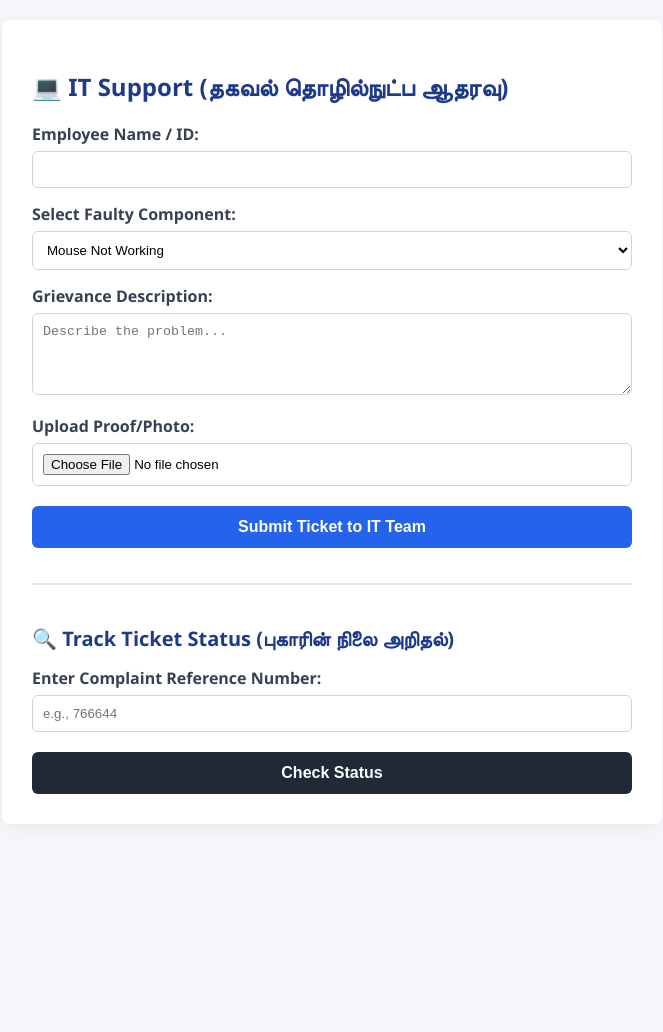
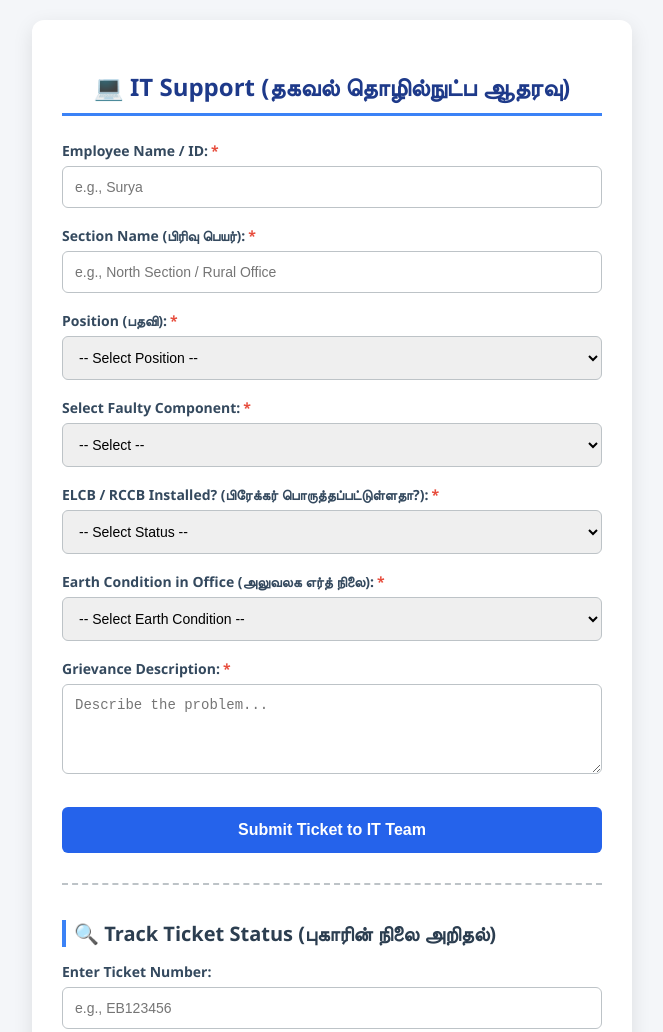
Before and after one commit to tamizharasan8822-eng/online-grievance-system, a website: page index.html in a window 1280 px wide. Shown: the top 1032 px of the page, without its empty margins (308-971 px from the left). Before the commit the page ends 844 px from the top, so only its background shows below. Drawn offline with Linux system fonts and the light colour scheme.

Commit message:
Update index.html

```diff
--- a/index.html
+++ b/index.html
@@ -1,195 +1,202 @@
 <!DOCTYPE html>
-<html lang="en">
+<html lang="ta">
 <head>
     <meta charset="UTF-8">
     <meta name="viewport" content="width=device-width, initial-scale=1.0">
-    <title>IT Support Grievance System</title>
+    <title>IT Support & EB AMC Grievance System</title>
     <style>
-        body {
-            font-family: 'Segoe UI', sans-serif;
-            margin: 0;
-            padding: 20px;
-            background-color: #f4f6f9;
-        }
-        .container {
-            max-width: 600px;
-            margin: 0 auto;
-            background: #fff;
-            padding: 30px;
-            border-radius: 8px;
-            box-shadow: 0 4px 15px rgba(0,0,0,0.05);
-        }
-        h2 {
-            color: #1e3a8a;
-            margin-bottom: 20px;
-            font-size: 24px;
-        }
-        label {
-            display: block;
-            margin-top: 15px;
-            font-weight: 600;
-            color: #374151;
-        }
-        input, textarea, select {
-            width: 100%;
-            padding: 10px;
-            margin-top: 6px;
-            border: 1px solid #d1d5db;
-            border-radius: 6px;
-            box-sizing: border-box;
-            background-color: #fff;
-        }
-        button {
-            width: 100%;
-            margin-top: 20px;
-            padding: 12px;
-            background-color: #2563eb;
-            color: white;
-            border: none;
-            border-radius: 6px;
-            cursor: pointer;
-            font-size: 16px;
-            font-weight: bold;
-        }
-        button:hover {
-            background-color: #1d4ed8;
-        }
-        .track-section {
-            margin-top: 35px;
-            border-top: 2px solid #e5e7eb;
-            padding-top: 20px;
-        }
-        .track-section h3 {
-            color: #1e3a8a;
-            font-size: 20px;
-            margin-bottom: 15px;
-        }
-        #checkStatusBtn {
-            background-color: #1f2937;
-        }
-        #checkStatusBtn:hover {
-            background-color: #111827;
-        }
-        .status-box {
-            margin-top: 25px;
-            padding: 15px;
-            border: 2px solid #28a745;
-            background-color: #d4edda;
-            color: #155724;
-            border-radius: 6px;
-            display: none;
-        }
+        body { font-family: 'Segoe UI', Tahoma, Geneva, Verdana, sans-serif; background-color: #f4f6f9; margin: 0; padding: 20px; display: flex; justify-content: center; align-items: center; min-height: 100vh; }
+        .container { background-color: #ffffff; padding: 30px; border-radius: 12px; box-shadow: 0 6px 20px rgba(0, 0, 0, 0.1); width: 100%; max-width: 600px; box-sizing: border-box; }
+        h2 { text-align: center; color: #1e3a8a; margin-bottom: 25px; font-size: 24px; border-bottom: 3px solid #3b82f6; padding-bottom: 10px; }
+        h3 { color: #2c3e50; margin-top: 35px; margin-bottom: 15px; font-size: 20px; border-left: 4px solid #3b82f6; padding-left: 8px; }
+        .form-group { margin-bottom: 18px; }
+        label { display: block; margin-bottom: 6px; color: #34495e; font-weight: 600; font-size: 14px; }
+        input[type="text"], input[type="tel"], select, textarea { width: 100%; padding: 12px; border: 1px solid #bdc3c7; border-radius: 6px; box-sizing: border-box; font-size: 14px; transition: all 0.3s; }
+        input[type="text"]:focus, input[type="tel"]:focus, select:focus, textarea:focus { border-color: #3b82f6; outline: none; box-shadow: 0 0 5px rgba(59, 130, 246, 0.2); }
+        textarea { resize: vertical; }
+        input[type="file"] { padding: 5px 0; }
+        button { width: 100%; padding: 14px; background-color: #2563eb; color: white; border: none; border-radius: 6px; font-size: 16px; font-weight: bold; cursor: pointer; transition: background-color 0.3s; margin-top: 10px; }
+        button:hover { background-color: #1d4ed8; }
+        .btn-track { background-color: #2c3e50; }
+        .btn-track:hover { background-color: #34495e; }
+        .alert { padding: 15px; border-radius: 6px; font-size: 14px; margin-top: 15px; display: none; line-height: 1.6; }
+        .alert-success { background-color: #d4edda; color: #155724; border: 1px solid #c3e6cb; }
+        .alert-danger { background-color: #f8d7da; color: #721c24; border: 1px solid #f5c6cb; }
+        .required-star { color: #e74c3c; margin-left: 3px; }
+        .status-badge { background-color: #3b82f6; color: white; padding: 2px 8px; border-radius: 4px; font-weight: bold; font-size: 12px; }
+        #photoSection { display: none; background-color: #f8fafc; padding: 10px; border-radius: 6px; border: 1px dashed #3b82f6; }
     </style>
 </head>
 <body>
 
 <div class="container">
     <h2>💻 IT Support (தகவல் தொழில்நுட்ப ஆதரவு)</h2>
+    <form id="grievanceForm" onsubmit="submitGrievance(); return false;">
 
-        <form id="grievanceForm">
-            <label for="name">Employee Name / ID:</label>
-        <input type="text" id="name" required>
+        <div class="form-group">
+            <label for="employeeName">Employee Name / ID:<span class="required-star">*</span></label>
+            <input type="text" id="employeeName" required placeholder="e.g., Surya">
+        </div>
 
-            <label for="component">Select Faulty Component:</label>
-            <select id="component">
-                <option value="Mouse Not Working">Mouse Not Working</option>
-                <option value="Keyboard Problem">Keyboard Problem</option>
-                <option value="Monitor Issue">Monitor Issue</option>
-                <option value="RAM Problem">RAM Problem</option>
-                <option value="OS / Software Error">OS / Software Error</option>
+        <div class="form-group">
+            <label for="sectionName">Section Name (பிரிவு பெயர்):<span class="required-star">*</span></label>
+            <input type="text" id="sectionName" required placeholder="e.g., North Section / Rural Office">
+        </div>
+
+        <div class="form-group">
+            <label for="employeePosition">Position (பதவி):<span class="required-star">*</span></label>
+            <select id="employeePosition" required>
+                <option value="">-- Select Position --</option>
+                <option value="A.E">A.E (Assistant Engineer)</option>
+                <option value="J.E">J.E (Junior Engineer)</option>
+                <option value="Foreman">Foreman</option>
+                <option value="Line Inspector (L.I)">Line Inspector (L.I)</option>
+                <option value="Gangman">Gangman</option>
+                <option value="Others">Others</option>
             </select>
+        </div>
 
-            <label for="details">Grievance Description:</label>
-            <textarea id="details" rows="4" required placeholder="Describe the problem..."></textarea>
+        <div class="form-group">
+            <label for="faultyComponent">Select Faulty Component:<span class="required-star">*</span></label>
+            <select id="faultyComponent" required>
+                <option value="">-- Select --</option>
+                <option value="Collection Printer Problem">Collection Printer Problem (பிரிண்டர் பழுது)</option>
+                <option value="Network Problem / Connectivity">Network Problem (நெட்வொர்க் பிரச்சனை)</option>
+                <option value="Computer / Monitor Issue">Computer / Monitor Issue (கணினி பழுது)</option>
+                <option value="Mouse / Keyboard Not Working">Mouse / Keyboard Not Working</option>
+                <option value="Software / Bill App Issue">Software / Billing Application Issue</option>
+                <option value="Transformer / Power Issue">Transformer / EB Power Board Issue</option>
+            </select>
+        </div>
 
-            <label for="photo">Upload Proof/Photo:</label>
-            <input type="file" id="photo">
+        <div class="form-group">
+            <label for="breakerStatus">ELCB / RCCB Installed? (பிரேக்கர் பொருத்தப்பட்டுள்ளதா?):<span class="required-star">*</span></label>
+            <select id="breakerStatus" required onchange="togglePhotoUpload()">
+                <option value="">-- Select Status --</option>
+                <option value="Yes">Yes (பொருத்தப்பட்டுள்ளது)</option>
+                <option value="No">No (இல்லை)</option>
+            </select>
+        </div>
+
+        <div class="form-group" id="photoSection">
+            <label for="complaintPhoto">Upload ELCB/RCCB Photo Proof:<span class="required-star">*</span></label>
+            <input type="file" id="complaintPhoto" accept="image/*">
+        </div>
+
+        <div class="form-group">
+            <label for="earthCondition">Earth Condition in Office (அலுவலக எர்த் நிலை):<span class="required-star">*</span></label>
+            <select id="earthCondition" required>
+                <option value="">-- Select Earth Condition --</option>
+                <option value="Good Earth Connection">Good Condition (சரியான நிலையில் உள்ளது)</option>
+                <option value="Weak / High Resistance">Weak Earth (எர்த் ரெசிஸ்டன்ஸ் அதிகம்)</option>
+                <option value="No Earth Link">No Earth / Open (எர்த் இணைப்பு இல்லை)</option>
+            </select>
+        </div>
+
+        <div class="form-group">
+            <label for="complaintDetails">Grievance Description:<span class="required-star">*</span></label>
+            <textarea id="complaintDetails" rows="4" required placeholder="Describe the problem..."></textarea>
+        </div>
 
         <button type="submit">Submit Ticket to IT Team</button>
     </form>
 
-        <div class="track-section">
+    <hr style="margin-top: 30px; border: 0; border-top: 2px dashed #bdc3c7;">
+
     <h3>🔍 Track Ticket Status (புகாரின் நிலை அறிதல்)</h3>
-            <label for="ticketIdInput">Enter Complaint Reference Number:</label>
-            <input type="text" id="ticketIdInput" placeholder="e.g., 766644">
-            <button type="button" id="checkStatusBtn">Check Status</button>
+    <div class="form-group">
+        <label for="trackId">Enter Ticket Number:</label>
+        <input type="text" id="trackId" placeholder="e.g., EB123456">
     </div>
-
-        <div id="statusResult" class="status-box">
-            <h4>📋 Complaint Details:</h4>
-            <p><strong>👤 Name:</strong> <span id="resName"></span></p>
-            <p><strong>📄 Description:</strong> <span id="resDesc"></span></p>
-            <p><strong>⚡ Status:</strong> <span id="resStatus"></span></p>
-        </div>
+    <button class="btn-track" onclick="trackGrievance()">Check Office Database</button>
+    <div id="trackResult" class="alert"></div>
 </div>
 
 <script>
-        const API_URL = "https://online-grievance-system.onrender.com/api/complaint";
+    function togglePhotoUpload() {
+        const breakerStatus = document.getElementById('breakerStatus').value;
+        const photoSection = document.getElementById('photoSection');
+        const complaintPhoto = document.getElementById('complaintPhoto');
 
-        // 1. புகாரை சப்மிட் செய்யும் பகுதி
-        document.getElementById('grievanceForm').addEventListener('submit', async (e) => {
-            e.preventDefault();
-            const name = document.getElementById('name').value;
-            const component = document.getElementById('component').value;
-            const description = document.getElementById('details').value;
+        if (breakerStatus === 'Yes') {
+            photoSection.style.display = 'block';
+            complaintPhoto.required = true;
+        } else {
+            photoSection.style.display = 'none';
+            complaintPhoto.required = false;
+            complaintPhoto.value = ""; // Clear file choice if toggled off
+        }
+    }
 
-            const details = `[${component}] ${description}`;
+    function submitGrievance() {
+        const empName = document.getElementById('employeeName').value;
+        const secName = document.getElementById('sectionName').value;
+        const position = document.getElementById('employeePosition').value;
+        const component = document.getElementById('faultyComponent').value;
+        const breaker = document.getElementById('breakerStatus').value;
+        const earth = document.getElementById('earthCondition').value;
+        const details = document.getElementById('complaintDetails').value;
 
-            try {
-                const response = await fetch(API_URL, {
-                    method: 'POST',
-                    headers: { 'Content-Type': 'application/json' },
-                    body: JSON.stringify({ name, details })
-                });
+        const generatedId = "EB" + Math.floor(100000 + Math.random() * 900000);
 
-                const data = await response.json();
-                if (data.success) {
-                    alert(`✓ Ticket Raised Successfully!\nYour Complaint Reference Number is: ${data.id}`);
-                    document.getElementById('ticketIdInput').value = data.id;
+        const complaintData = {
+            id: generatedId,
+            employeeName: empName,
+            sectionName: secName,
+            position: position,
+            faultyComponent: component,
+            breakerStatus: breaker,
+            earthCondition: earth,
+            description: details,
+            status: "Open / Assigned to Team",
+            date: new Date().toLocaleDateString()
+        };
+
+        let localDB = JSON.parse(localStorage.getItem('eb_it_amc_db')) || [];
+        localDB.push(complaintData);
+        localStorage.setItem('eb_it_amc_db', JSON.stringify(localDB));
+
+        alert(`⚡ Ticket Registered Successfully!\n\nYour Ticket ID is: ${generatedId}`);
         document.getElementById('grievanceForm').reset();
-                } else {
-                    alert("Error: " + data.error);
+        document.getElementById('photoSection').style.display = 'none';
     }
-            } catch (error) {
-                console.error("Error:", error);
-                alert("❌ Server Connection Error!");
-            }
-        });
 
-        // 2. ஸ்டேட்டஸ் செக் செய்யும் பகுதி
-        document.getElementById('checkStatusBtn').addEventListener('click', async () => {
-            const trackId = document.getElementById('ticketIdInput').value.trim();
-            if (!trackId) {
-                alert("Please enter a Complaint Reference Number");
+    function trackGrievance() {
+        const trackId = document.getElementById('trackId').value.trim().toUpperCase();
+        const trackResult = document.getElementById('trackResult');
+
+        if(!trackId) {
+            alert('Please enter a Ticket ID');
             return;
         }
 
-            try {
-                const response = await fetch(`${API_URL}/${trackId}`);
-                if (response.status === 404) {
-                    alert("❌ Ticket Not Found!");
-                    document.getElementById('statusResult').style.display = 'none';
-                    return;
+        let localDB = JSON.parse(localStorage.getItem('eb_it_amc_db')) || [];
+        const foundTicket = localDB.find(ticket => ticket.id === trackId);
+
+        trackResult.style.display = 'block';
+
+        if (foundTicket) {
+            trackResult.className = 'alert alert-success';
+            trackResult.innerHTML = `
+                <div style="text-align: left; color: #2c3e50;">
+                    <p style="margin: 5px 0;"><strong>🎟 Ticket ID:</strong> <span style="color:#2563eb; font-weight:bold;">${foundTicket.id}</span></p>
+                    <p style="margin: 5px 0;"><strong>👤 Name / ID:</strong> ${foundTicket.employeeName} (${foundTicket.position})</p>
+                    <p style="margin: 5px 0;"><strong>🏢 Section Name:</strong> ${foundTicket.sectionName}</p>
+                    <p style="margin: 5px 0;"><strong>⚙️ Component:</strong> ${foundTicket.faultyComponent}</p>
+                    <p style="margin: 5px 0;"><strong>🔌 ELCB / RCCB Installed?</strong> ${foundTicket.breakerStatus}</p>
+                    <p style="margin: 5px 0;"><strong>🌍 Office Earth Status:</strong> ${foundTicket.earthCondition}</p>
+                    <p style="margin: 5px 0;"><strong>📝 Description:</strong> ${foundTicket.description}</p>
+                    <p style="margin: 5px 0;"><strong>📅 Date:</strong> ${foundTicket.date}</p>
+                    <p style="margin: 10px 0 0 0; border-top: 1px dashed #bdc3c7; padding-top: 8px;">
+                        <strong>🟢 Status:</strong> <span class="status-badge">${foundTicket.status}</span>
+                    </p>
+                </div>
+            `;
+        } else {
+            trackResult.className = 'alert alert-danger';
+            trackResult.innerHTML = `<strong>❌ Ticket ID Not Found!</strong>`;
         }
-
-                const data = await response.json();
-                if (data && data.length > 0) {
-                    const ticket = data[0];
-
-                    document.getElementById('resName').innerText = ticket.title || "N/A";
-                    document.getElementById('resDesc').innerText = ticket.description || "N/A";
-                    document.getElementById('resStatus').innerText = ticket.status || "Pending";
-
-                    document.getElementById('statusResult').style.display = 'block';
-                } else {
-                    alert("❌ Ticket Not Found!");
-                    document.getElementById('statusResult').style.display = 'none';
     }
-            } catch (error) {
-                console.error("Error:", error);
-                alert("❌ Connection Error!");
-            }
-        });
 </script>
 
 </body>
```
Lines whose indentation alone changed are shown as unchanged.
